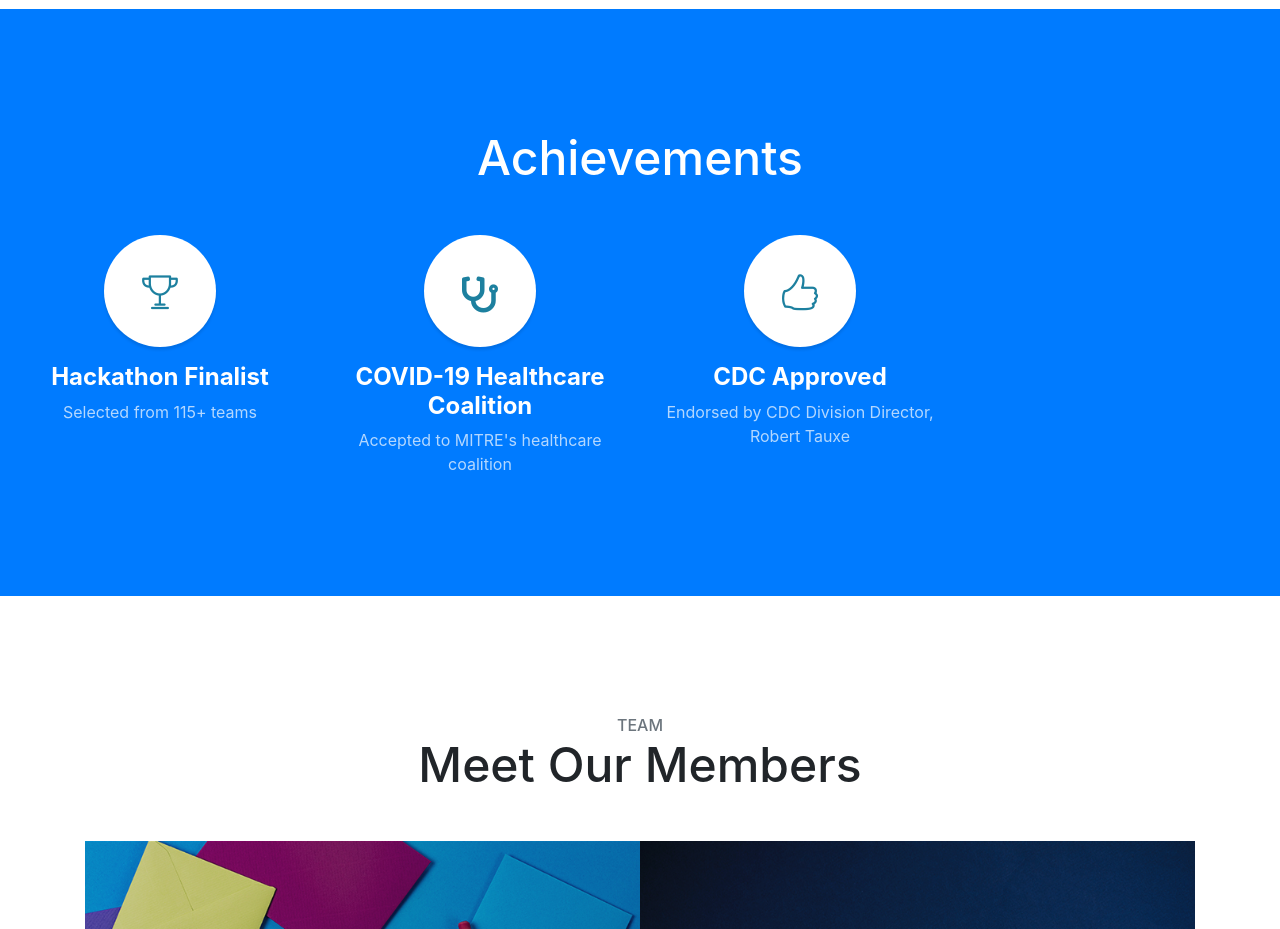
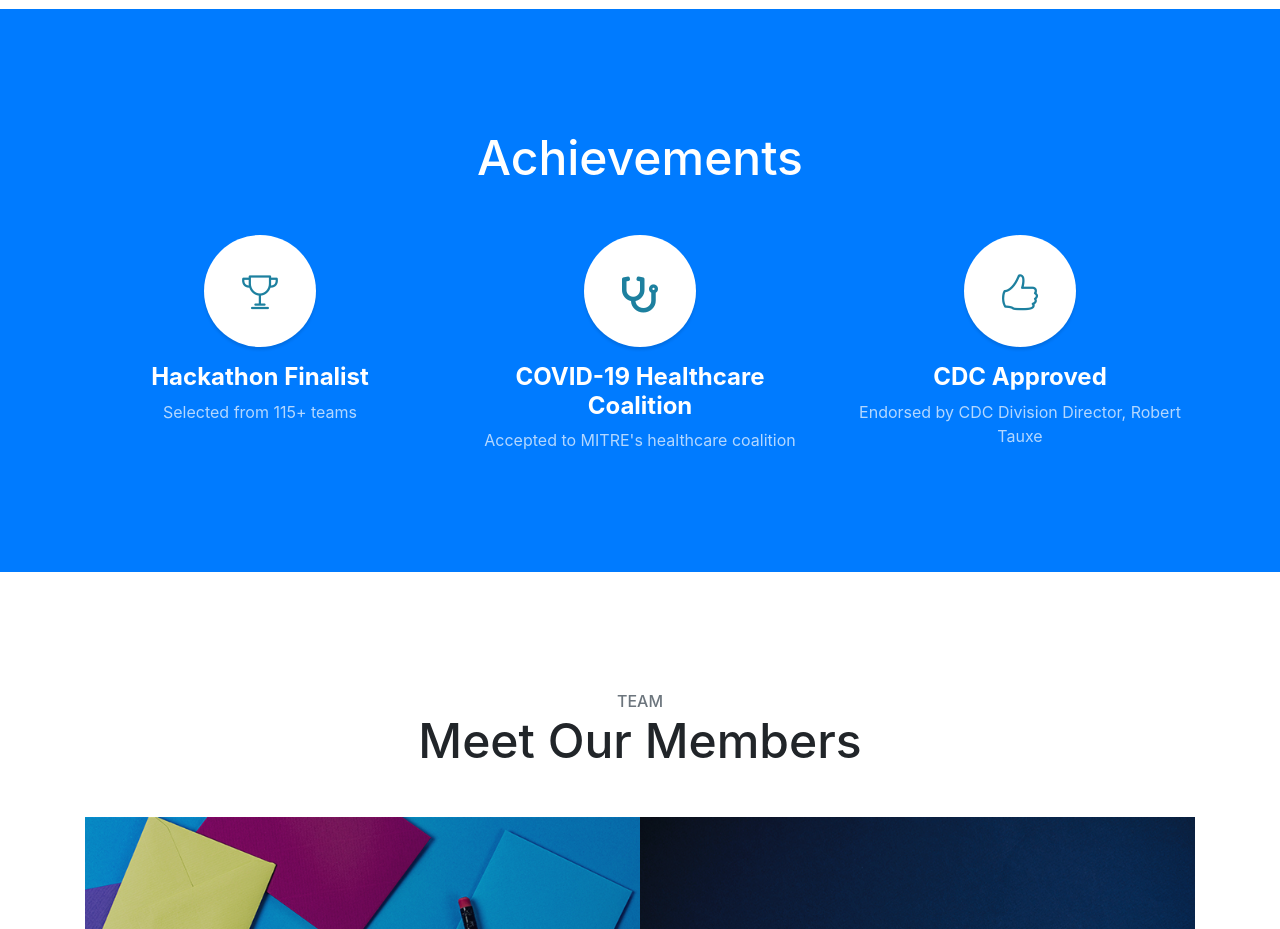
Before and after one commit to JacintoF/CoronAlertApp, a website with bundled scripts: page index.html in a window 1280 px wide. Shown: the part 2640-3569 px from the top of the page. Built offline with nearby package versions, Linux system fonts and the light colour scheme; grey boxes are pictures that could not be loaded.

Commit message:
center achievements

```diff
--- a/index.html
+++ b/index.html
@@ -99,12 +99,12 @@
 
   <!-- Awards -->
   <section class="content-section bg-primary text-white text-center" id="services">
-    <div class="container-fluid">
+    <div class="container">
       <div class="content-section-heading">
         <h2 class="mb-5">Achievements</h2>
       </div>
       <div class="row">
-        <div class="col-lg-3 col-md-6 mb-5 mb-lg-0">
+        <div class="col-lg-4 col-md-4 mb-5 mb-lg-0">
           <span class="service-icon rounded-circle mx-auto mb-3">
             <i class="icon-trophy"></i>
           </span>
@@ -113,7 +113,7 @@
           </h4>
           <p class="text-faded mb-0">Selected from 115+ teams</p>
         </div>
-        <div class="col-lg-3 col-md-6 mb-5 mb-lg-0">
+        <div class="col-lg-4 col-md-4 mb-5 mb-lg-0">
           <span class="service-icon rounded-circle mx-auto mb-3">
             <i class="fas fa-stethoscope"></i>
           </span>
@@ -122,7 +122,7 @@
           </h4>
           <p class="text-faded mb-0">Accepted to MITRE's healthcare coalition</p>
         </div>
-        <div class="col-lg-3 col-md-6 mb-5 mb-md-0">
+        <div class="col-lg-4 col-md-4 mb-5 mb-md-0">
           <span class="service-icon rounded-circle mx-auto mb-3">
             <i class="icon-like"></i>
           </span>
@@ -131,15 +131,6 @@
           </h4>
           <p class="text-faded mb-0"> Endorsed by CDC Division Director, Robert Tauxe</p>
         </div>
-<!--        <div class="col-lg-3 col-md-6">-->
-<!--          <span class="service-icon rounded-circle mx-auto mb-3">-->
-<!--            <i class="icon-mustache"></i>-->
-<!--          </span>-->
-<!--          <h4>-->
-<!--            <strong>Question</strong>-->
-<!--          </h4>-->
-<!--          <p class="text-faded mb-0">I mustache you a question...</p>-->
-<!--        </div>-->
       </div>
     </div>
   </section>
```
